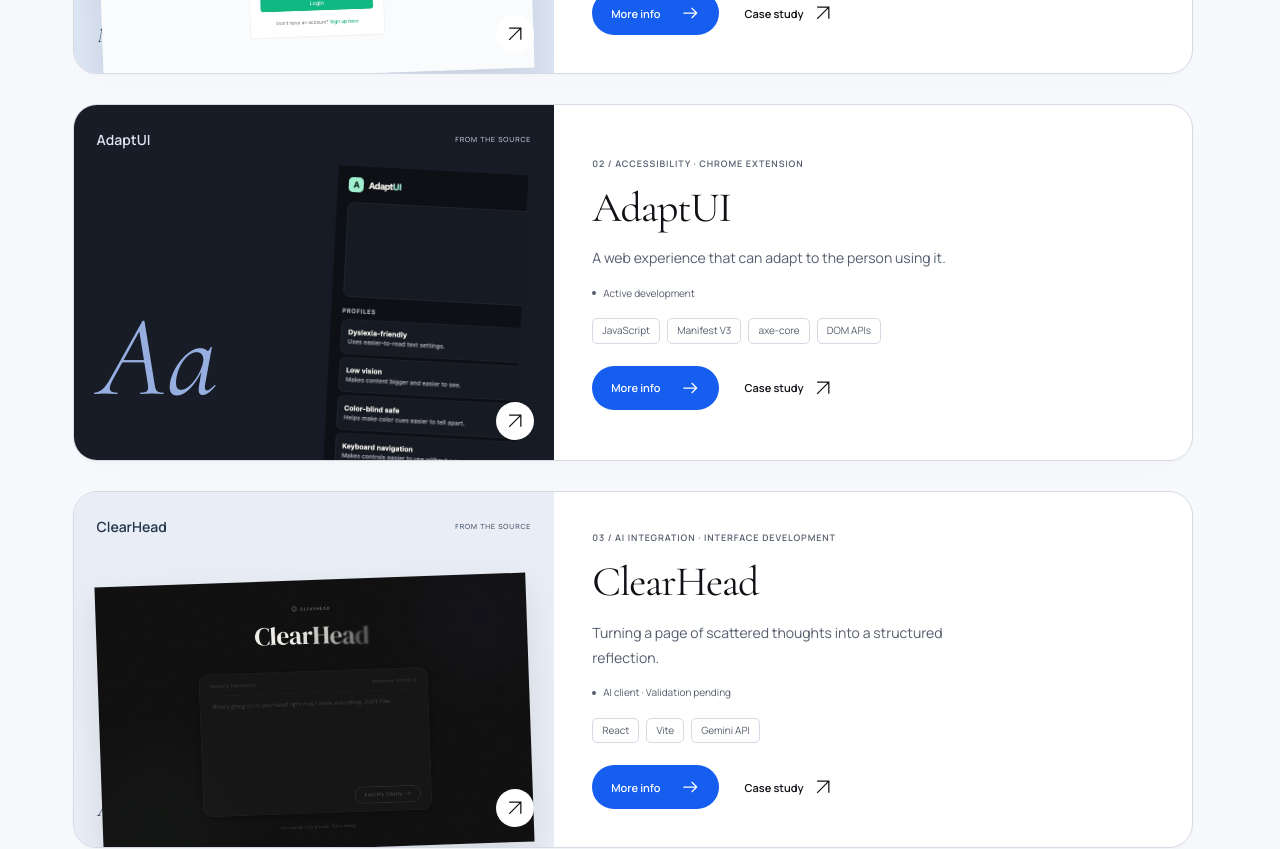
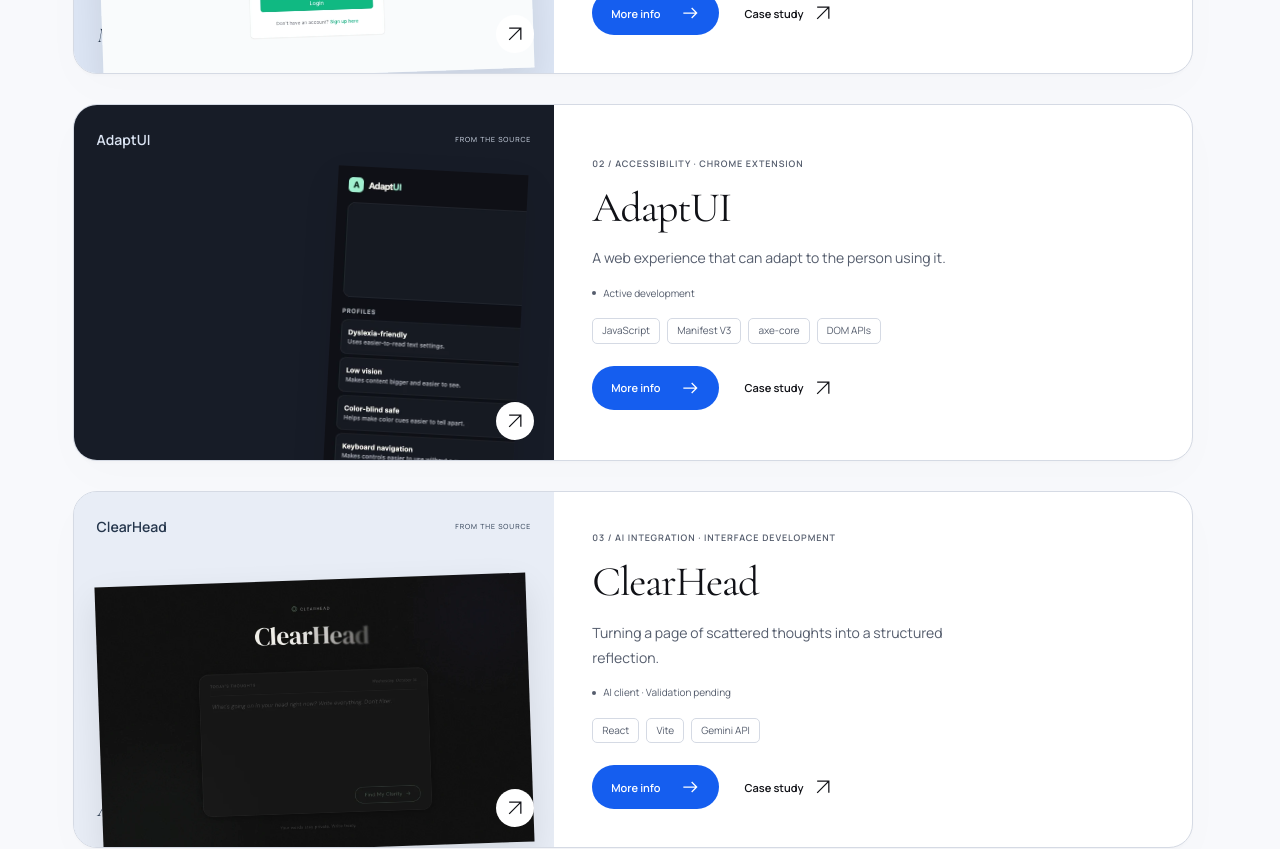
Before and after one commit to bbhoomikasb11-design/Portfolio, a React (Vite) app: page /projects in a window 1280 px wide. Shown: the part 835-1684 px from the top of the page. Built offline with nearby package versions, Linux system fonts and the light colour scheme.

Commit message:
Remove decorative Aa from AdaptUI project visual

```diff
--- a/src/components/ProjectCard.tsx
+++ b/src/components/ProjectCard.tsx
@@ -22,15 +22,15 @@ export function ProjectVisual({ project }: { project: Project }) {
           height={project.imageSize.height}
         />
       </div>
-      <span className="visual-index" aria-hidden="true">
-        {project.slug === "adaptui"
-          ? "Aa"
-          : project.slug === "clearhead"
+      {project.slug !== "adaptui" && (
+        <span className="visual-index" aria-hidden="true">
+          {project.slug === "clearhead"
             ? "A little clarity."
             : project.slug === "safescan"
               ? "From scan to understanding."
               : "Made for campus life."}
-      </span>
+        </span>
+      )}
     </div>
   );
 }
```
